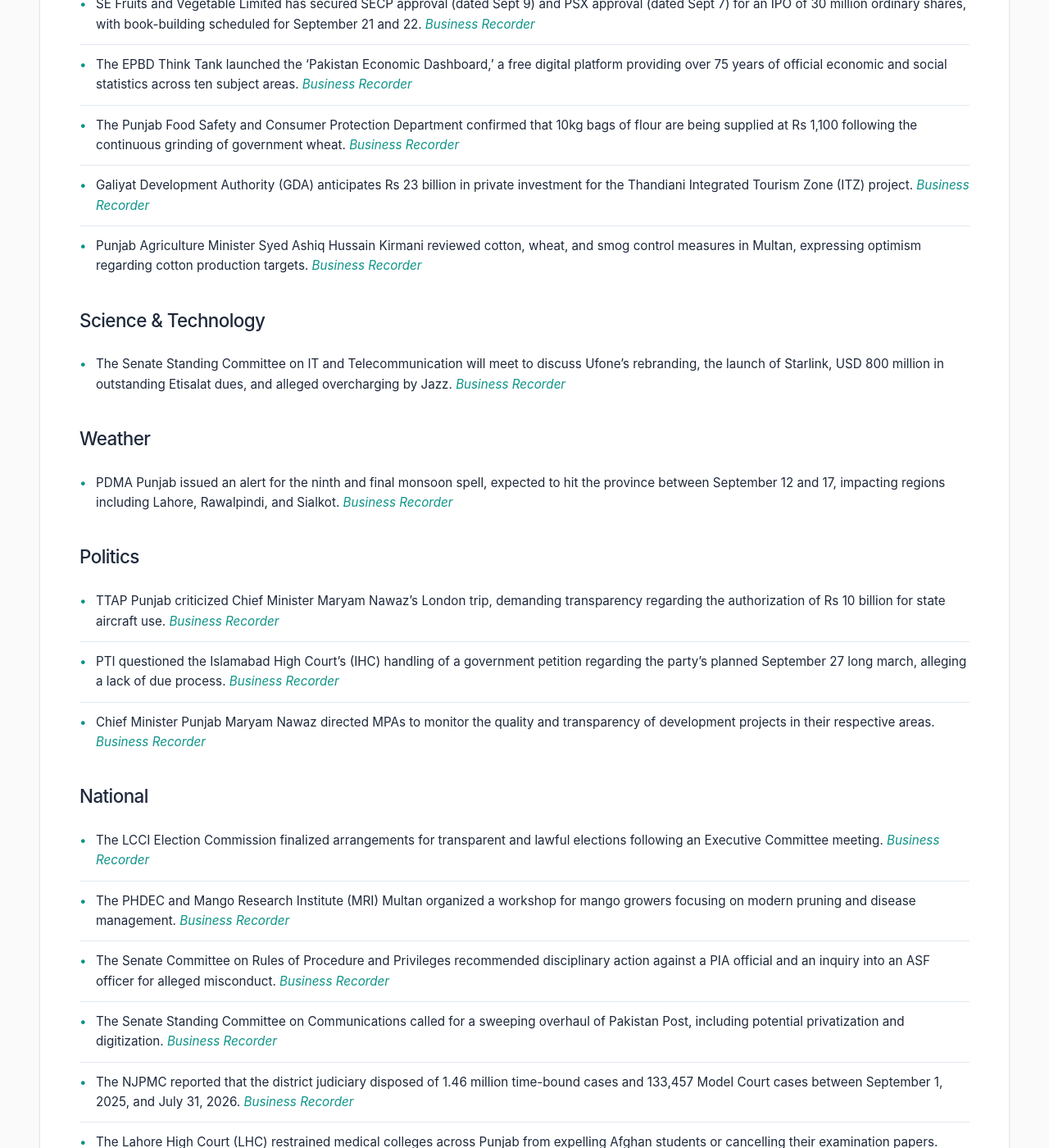
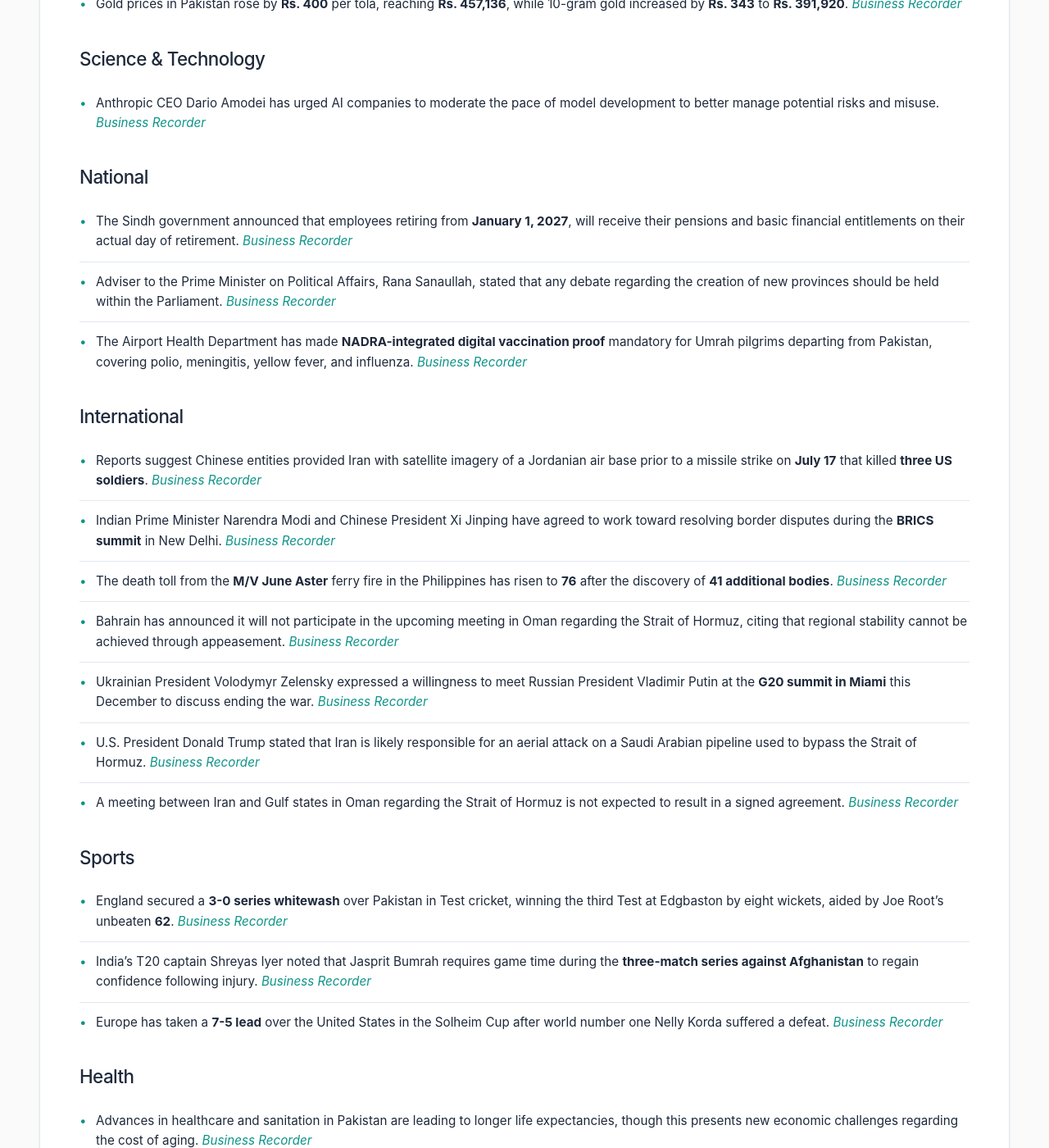
Before and after one commit to zsubzwary/news, a Jekyll site: the page built from en/index.md, in a window 1280 px wide and 1400 px high, scrolled down 474 px. Shown: the whole window at 82% size. Built offline with Jekyll 4.4.1, drawn with Linux system fonts in a browser that asks for light colours; some web fonts are replaced; comment, search, counter and statistics services are not loaded; some of the changed text lies outside the part shown.

Commit message:
DateTime; 2026-09-12T16:03:51.665Z

```diff
--- a/en/index.md
+++ b/en/index.md
@@ -4,42 +4,40 @@ title: Pakistan News Briefing
 lang: en
 ---
 
-Published at: 12-Sep-2026 09:03PKT
+Published at: 12-Sep-2026 21:03PKT
 
 Time to read: 4 mins
 
 ### Economy
-- SE Fruits and Vegetable Limited has secured SECP approval (dated Sept 9) and PSX approval (dated Sept 7) for an IPO of 30 million ordinary shares, with book-building scheduled for September 21 and 22. *[Business Recorder](https://www.brecorder.com/news/40439140/se-fruits-vegs-secures-secp-approval-for-ipo)*
-- The EPBD Think Tank launched the 'Pakistan Economic Dashboard,' a free digital platform providing over 75 years of official economic and social statistics across ten subject areas. *[Business Recorder](https://www.brecorder.com/news/40439104/75-years-of-statistics-on-free-digital-platform-epbd-think-tank-rolls-out-pakistan-economic-dashboard)*
-- The Punjab Food Safety and Consumer Protection Department confirmed that 10kg bags of flour are being supplied at Rs 1,100 following the continuous grinding of government wheat. *[Business Recorder](https://www.brecorder.com/news/40439135/flour-supply-in-punjab-being-closely-monitored)*
-- Galiyat Development Authority (GDA) anticipates Rs 23 billion in private investment for the Thandiani Integrated Tourism Zone (ITZ) project. *[Business Recorder](https://www.brecorder.com/news/40439107/gda-dg-anticipates-rs23bn-private-investment-in-thandiani)*
-- Punjab Agriculture Minister Syed Ashiq Hussain Kirmani reviewed cotton, wheat, and smog control measures in Multan, expressing optimism regarding cotton production targets. *[Business Recorder](https://www.brecorder.com/news/40439137/minister-hopes-for-achieving-cotton-production-target)*
+- Gold prices in Pakistan rose by **Rs. 400** per tola, reaching **Rs. 457,136**, while 10-gram gold increased by **Rs. 343** to **Rs. 391,920**. *[Business Recorder](https://www.brecorder.com/news/40439167/gold-price-drops-by-rs2700-per-tola-in-pakistan)*
 
 ### Science & Technology
-- The Senate Standing Committee on IT and Telecommunication will meet to discuss Ufone's rebranding, the launch of Starlink, USD 800 million in outstanding Etisalat dues, and alleged overcharging by Jazz. *[Business Recorder](https://www.brecorder.com/news/40439111/senate-panel-meeting-on-monday-ufone-rebranding-starlink-and-etisalat-top-agenda)*
-
-### Weather
-- PDMA Punjab issued an alert for the ninth and final monsoon spell, expected to hit the province between September 12 and 17, impacting regions including Lahore, Rawalpindi, and Sialkot. *[Business Recorder](https://www.brecorder.com/news/40439139/pdma-issues-alert-of-final-spell-of-monsoon-rains)*
-
-### Politics
-- TTAP Punjab criticized Chief Minister Maryam Nawaz's London trip, demanding transparency regarding the authorization of Rs 10 billion for state aircraft use. *[Business Recorder](https://www.brecorder.com/news/40439142/ttap-criticises-cms-recent-trip-to-london)*
-- PTI questioned the Islamabad High Court's (IHC) handling of a government petition regarding the party's planned September 27 long march, alleging a lack of due process. *[Business Recorder](https://www.brecorder.com/news/40439103/sept-27-long-march-pti-criticises-ihcs-handling-of-govt-plea)*
-- Chief Minister Punjab Maryam Nawaz directed MPAs to monitor the quality and transparency of development projects in their respective areas. *[Business Recorder](https://www.brecorder.com/news/40439144/cm-directs-mpas-to-ensure-quality-transparency-in-projects)*
+- Anthropic CEO Dario Amodei has urged AI companies to moderate the pace of model development to better manage potential risks and misuse. *[Business Recorder](https://www.brecorder.com/news/40439182/anthropic-ceo-urges-ai-companies-to-slow-model-development-amid-fears-over-misuse)*
 
 ### National
-- The LCCI Election Commission finalized arrangements for transparent and lawful elections following an Executive Committee meeting. *[Business Recorder](https://www.brecorder.com/news/40439145/lcci-ec-finalises-arrangements-for-elections)*
-- The PHDEC and Mango Research Institute (MRI) Multan organized a workshop for mango growers focusing on modern pruning and disease management. *[Business Recorder](https://www.brecorder.com/news/40439143/phdec-organises-workshop)*
-- The Senate Committee on Rules of Procedure and Privileges recommended disciplinary action against a PIA official and an inquiry into an ASF officer for alleged misconduct. *[Business Recorder](https://www.brecorder.com/news/40439105/senate-body-recommends-disciplinary-action-against-pia-official)*
-- The Senate Standing Committee on Communications called for a sweeping overhaul of Pakistan Post, including potential privatization and digitization. *[Business Recorder](https://www.brecorder.com/news/40439106/senate-body-calls-for-a-sweeping-overhaul-of-pakistan-post)*
-- The NJPMC reported that the district judiciary disposed of 1.46 million time-bound cases and 133,457 Model Court cases between September 1, 2025, and July 31, 2026. *[Business Recorder](https://www.brecorder.com/news/40439108/njpmc-commends-district-judiciarys-performance)*
-- The Lahore High Court (LHC) restrained medical colleges across Punjab from expelling Afghan students or cancelling their examination papers. *[Business Recorder](https://www.brecorder.com/news/40439109/lhc-restrains-medical-colleges-from-expelling-afghan-students)*
+- The Sindh government announced that employees retiring from **January 1, 2027**, will receive their pensions and basic financial entitlements on their actual day of retirement. *[Business Recorder](https://www.brecorder.com/news/40439174/sindh-decides-to-pay-pension-on-retirement-day-from-jan-2027)*
+- Adviser to the Prime Minister on Political Affairs, Rana Sanaullah, stated that any debate regarding the creation of new provinces should be held within the Parliament. *[Business Recorder](https://www.brecorder.com/news/40439178/rana-sanaullah-says-new-provinces-debate-should-take-place-in-parliament)*
+- The Airport Health Department has made **NADRA-integrated digital vaccination proof** mandatory for Umrah pilgrims departing from Pakistan, covering polio, meningitis, yellow fever, and influenza. *[Business Recorder](https://www.brecorder.com/news/40439170/pakistan-makes-nadra-integrated-vaccination-proof-mandatory-for-umrah-travelers)*
 
 ### International
-- Deputy PM Ishaq Dar reviewed preparations for the ECO Council of Ministers meeting, which Pakistan is set to host on November 15–16, 2026. *[Business Recorder](https://www.brecorder.com/news/40439136/dar-reviews-preparations-for-eco-council-of-ministers)*
-- Ali Asad Gilani has been appointed as Pakistan’s new Ambassador to China, succeeding Khalil Hashmi. *[Business Recorder](https://www.brecorder.com/news/40439110/ali-asad-gilani-named-ambassador-to-china)*
+- Reports suggest Chinese entities provided Iran with satellite imagery of a Jordanian air base prior to a missile strike on **July 17** that killed **three US soldiers**. *[Business Recorder](https://www.brecorder.com/news/40439181/iran-got-chinese-satellite-images-before-deadly-strike-on-us-troops-report)*
+- Indian Prime Minister Narendra Modi and Chinese President Xi Jinping have agreed to work toward resolving border disputes during the **BRICS summit** in New Delhi. *[Business Recorder](https://www.brecorder.com/news/40439180/modi-xi-expressed-commitment-to-resolving-border-issue-india)*
+- The death toll from the **M/V June Aster** ferry fire in the Philippines has risen to **76** after the discovery of **41 additional bodies**. *[Business Recorder](https://www.brecorder.com/news/40439176/philippine-ferry-fire-death-toll-climbs-to-76-as-identification-process-begins)*
+- Bahrain has announced it will not participate in the upcoming meeting in Oman regarding the Strait of Hormuz, citing that regional stability cannot be achieved through appeasement. *[Business Recorder](https://www.brecorder.com/news/40439175/bahrain-says-wont-participate-in-hormuz-meeting-with-iran)*
+- Ukrainian President Volodymyr Zelensky expressed a willingness to meet Russian President Vladimir Putin at the **G20 summit in Miami** this December to discuss ending the war. *[Business Recorder](https://www.brecorder.com/news/40439172/zelensky-open-to-meeting-putin-at-g20-in-miami)*
+- U.S. President Donald Trump stated that Iran is likely responsible for an aerial attack on a Saudi Arabian pipeline used to bypass the Strait of Hormuz. *[Business Recorder](https://www.brecorder.com/news/40439163/trump-says-iran-probably-responsible-for-attack-on-saudi-pipeline)*
+- A meeting between Iran and Gulf states in Oman regarding the Strait of Hormuz is not expected to result in a signed agreement. *[Business Recorder](https://www.brecorder.com/news/40439179/no-signed-hormuz-deal-expected-yet-from-oman-meeting-on-monday-iranian-official-says)*
 
 ### Sports
-- The PCB announced the 'Coach Education Schedule' for the 2026-27 season, featuring one tutor training workshop, six Level 1 courses, and two Level 2 courses. *[Business Recorder](https://www.brecorder.com/news/40439138/pcb-coach-education-schedule-announced)*
+- England secured a **3-0 series whitewash** over Pakistan in Test cricket, winning the third Test at Edgbaston by eight wickets, aided by Joe Root's unbeaten **62**. *[Business Recorder](https://www.brecorder.com/news/40439171/root-takes-charge-guiding-england-to-series-whitewash-over-pakistan)*
+- India's T20 captain Shreyas Iyer noted that Jasprit Bumrah requires game time during the **three-match series against Afghanistan** to regain confidence following injury. *[Business Recorder](https://www.brecorder.com/news/40439177/fit-again-bumrah-needs-game-time-says-india-skipper-iyer)*
+- Europe has taken a **7-5 lead** over the United States in the Solheim Cup after world number one Nelly Korda suffered a defeat. *[Business Recorder](https://www.brecorder.com/news/40439169/korda-finally-beaten-as-europe-grasp-slender-solheim-lead)*
+
+### Health
+- Advances in healthcare and sanitation in Pakistan are leading to longer life expectancies, though this presents new economic challenges regarding the cost of aging. *[Business Recorder](https://www.brecorder.com/news/40439173/living-longer-is-a-blessing-but-can-we-afford-it)*
 
 ### Other
-- The University of Lahore and the University of Plymouth (UK) have launched a new collaborative partnership for transnational higher education. *[Business Recorder](https://www.brecorder.com/news/40439141/university-of-lahore-university-of-plymouth-celebrate-partnership)*
+- Pop singer Lady Gaga has welcomed her first child with fiancé Michael Polansky. *[Business Recorder](https://www.brecorder.com/news/40439168/lady-gaga-welcomes-first-child-with-fiance)*
+- The Israeli-made documentary "**NAZA**," which analyzes the killing of civilians in Gaza, received a **25-minute standing ovation** at the Venice Film Festival. *[Business Recorder](https://www.brecorder.com/news/40439165/gaza-film-malkovich-drama-vie-for-venice-top-prize)*
+- Celine Dion is scheduled to perform her first full concert in **six years** in Paris, with **30,000 fans** expected to attend. *[Business Recorder](https://www.brecorder.com/news/40439164-a-legend-celine-dion-poised-for-emotional-comeback-in-paris)*
+- Actor James McAvoy premiered his supernatural drama "**Faith**" at the Toronto International Film Festival (TIFF). *[Business Recorder](https://www.brecorder.com/news/40439166-james-mcavoy-brings-new-film-faith-to-toronto-fest)*
```
